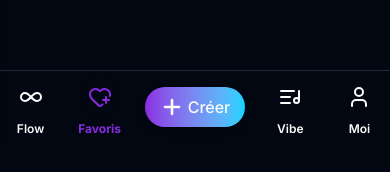
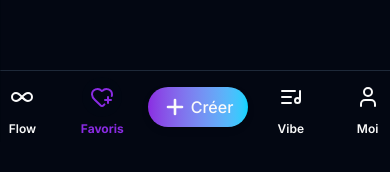
Before and after one commit to bossnare/melodayzmusic, a Next.js app in the folder apps/client/: page /dashboard/favoris in a window 390 px wide. Shown: the part 702-874 px from the top of the page. Built offline with nearby package versions, Linux system fonts and the light colour scheme.

Commit message:
Update NavBottom.tsx: fix navigation white space

```diff
--- a/apps/client/src/components/NavBottom.tsx
+++ b/apps/client/src/components/NavBottom.tsx
@@ -32,14 +32,14 @@ export const NavBottom = () => {
   ];
 
   return (
-    <nav className="sticky bottom-0 left-0 flex items-center justify-center w-full px-2 border-t z-6 border-t-gray-200 dark:border-t-gray-800 h-18 sm:h-16 bg-gray-50 dark:bg-gray-950 gap-6 md:gap-8 md:py-5">
+    <nav className="sticky bottom-0 left-0 flex items-center justify-center w-full px-1 sm:px-2 border-t z-6 border-t-gray-200 dark:border-t-gray-800 h-18 sm:h-16 bg-gray-50 dark:bg-gray-950 gap-10 md:gap-8 md:py-5">
       {/* mampiasa end, inona? raha samy misy dashboard ilay href dia ilay active foana active fa tsy miaraka index */}
 
       {nav.map((tab) =>
         tab.label === 'button' ? (
           <div
             key={tab.id}
-            className="relative flex items-center justify-center px-4 w-40 md:w-70"
+            className="relative flex items-center justify-center px-4 w-30 md:w-70"
           >
             <Button
               size="lg"
```
